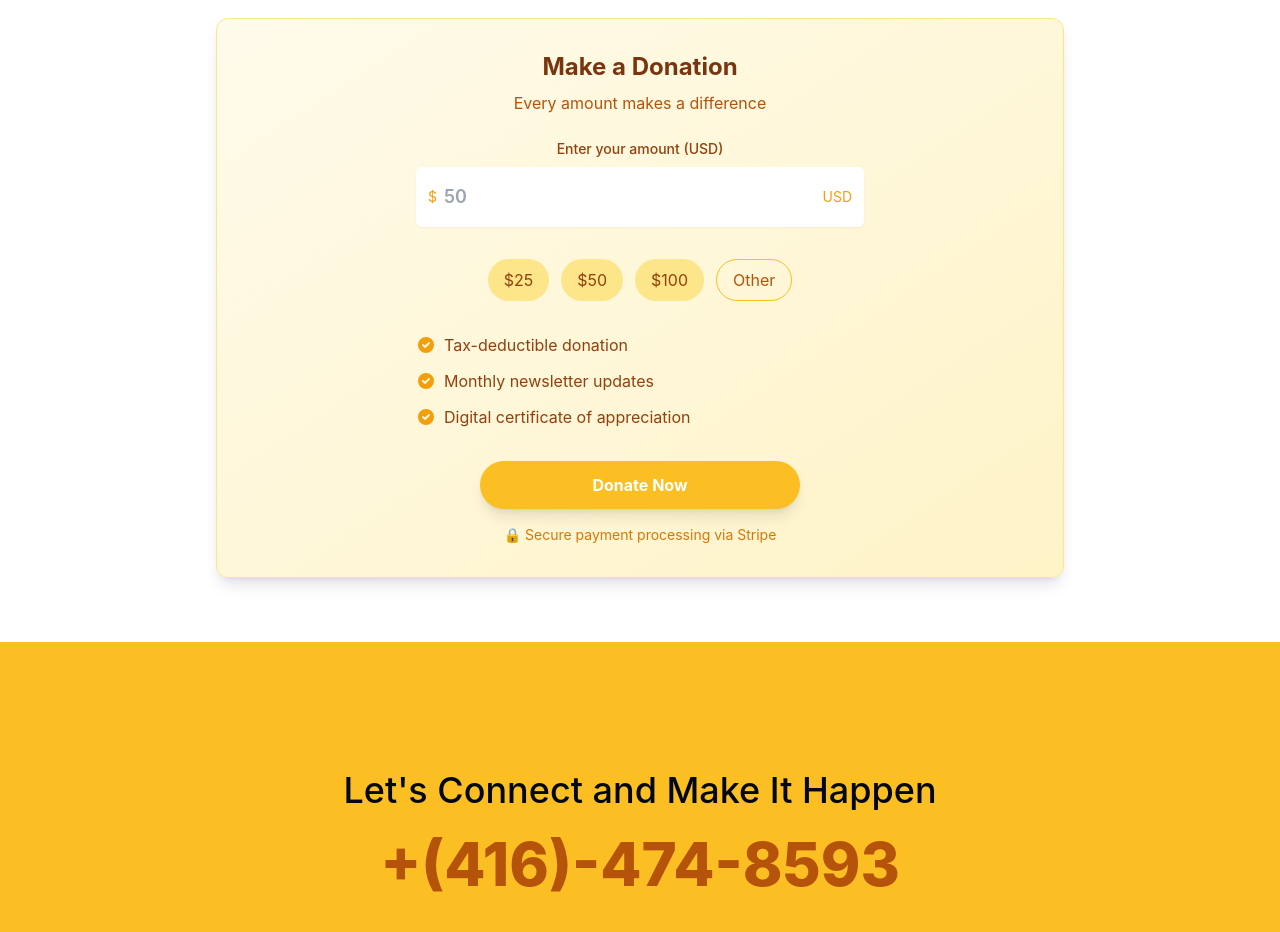
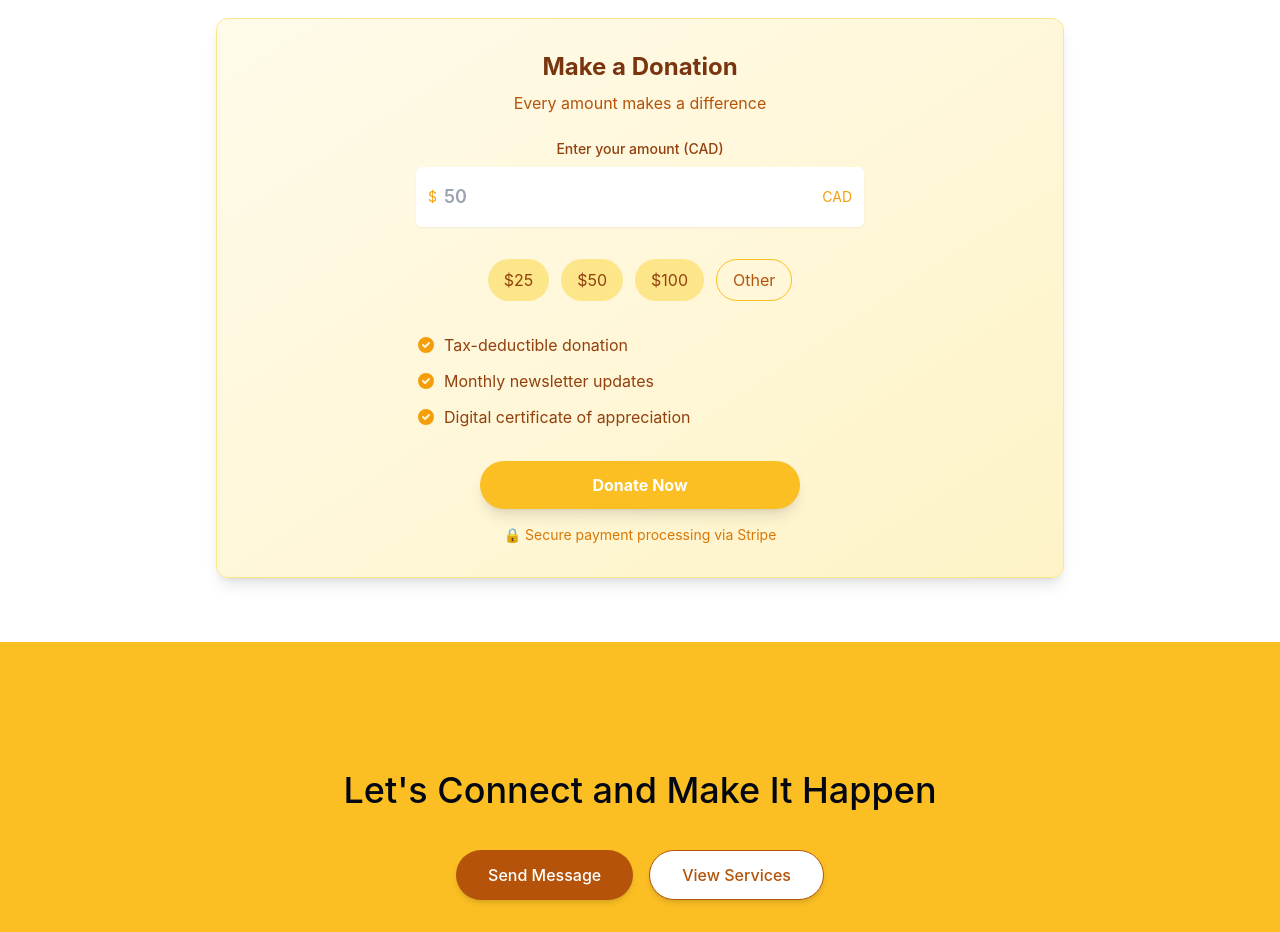
Before and after one commit to ahmedalxet/harari-ebdal-website, a React (Vite) app: page / in a window 1280 px wide. Shown: the part 2640-3572 px from the top of the page. Built offline with nearby package versions, Linux system fonts and the light colour scheme; the HTML template or start-up script is replaced by a standard one.

Commit message:
Fix server.js route order for Render deployment

```diff
--- a/data/subscribers.json
+++ b/data/subscribers.json
@@ -8,5 +8,10 @@
     "email": "omi@gmail.com",
     "subscribedAt": "2025-06-30T03:14:03.760Z",
     "id": "1751253243760"
+  },
+  {
+    "email": "omiwazi@gmail.com",
+    "subscribedAt": "2025-06-30T03:19:03.376Z",
+    "id": "1751253543376"
   }
 ]
--- a/server.js
+++ b/server.js
@@ -787,11 +787,7 @@ const startServer = async () => {
     console.log(`🚀 Server running on port ${PORT}`);
     console.log(`🌐 Environment: ${process.env.NODE_ENV || 'development'}`);
     console.log(`📍 Health check: ${baseUrl}/health`);
-    console.log(`🧪 Email test: ${baseUrl}/api/test-email`);
     console.log(`👨‍💼 Admin portal: ${baseUrl}/admin`);
-    console.log(`📧 Newsletter API: ${baseUrl}/api/subscribe`);
-    console.log(`💳 Stripe API: ${baseUrl}/api/create-checkout-session`);
-    console.log(`💾 Using file-based storage in ./data/ directory`);
     console.log(`🔑 Admin password: ${process.env.ADMIN_SECRET ? 'Set' : 'NOT SET'}`);
     console.log(`📧 Email status: ${emailWorking ? '✅ Working' : '❌ Not configured'}`);
   });
--- a/src/components/Contact.jsx
+++ b/src/components/Contact.jsx
@@ -39,7 +39,7 @@ const Contact = () => {
   }
 
   const handlePhoneCall = () => {
-    window.location.href = 'tel:+1(416)-474-8593'
+    window.location.href = 'tel:(647)-557-4363'
   }
 
   const closeModal = () => {
@@ -89,7 +89,7 @@ const Contact = () => {
             className="text-4xl sm:text-5xl md:text-6xl font-extrabold text-harari mb-6 cursor-pointer hover:text-amber-800 transition-colors duration-300"
             onClick={handlePhoneCall}
           >
-            +(416)-474-8593
+
           </h3>
 
           <p className="text-lg text-gray-600 mb-10 max-w-lg mx-auto">
@@ -131,7 +131,7 @@ const Contact = () => {
                 <h3 className="text-xl font-bold text-gray-800 mb-4">Contact Options</h3>
                 <div className="space-y-3">
                   <a
-                    href="https://wa.me/4164748593"
+                    href="https://wa.me/+16475572633"
                     target="_blank"
                     rel="noopener noreferrer"
                     className="flex items-center p-3 bg-green-100 rounded-lg hover:bg-green-200 transition-colors"
@@ -143,7 +143,7 @@ const Contact = () => {
                     </div>
                   </a>
                   <a
-                    href="sms:+4164748593"
+                    href="sms:+1(647)557-2633"
                     className="flex items-center p-3 bg-blue-100 rounded-lg hover:bg-blue-200 transition-colors"
                   >
                     <span className="text-2xl mr-3">💬</span>
--- a/src/components/Donations.jsx
+++ b/src/components/Donations.jsx
@@ -96,7 +96,7 @@ const Donation = () => {
             {/* Custom Amount Input */}
             <div className="mb-8 max-w-md mx-auto">
               <label htmlFor="donation-amount" className="block text-sm font-medium text-amber-800 mb-2">
-                Enter your amount (USD)
+                Enter your amount (CAD)
               </label>
               <div className="relative rounded-md shadow-sm">
                 <div className="absolute inset-y-0 left-0 pl-3 flex items-center pointer-events-none">
@@ -114,7 +114,7 @@ const Donation = () => {
                   step="1"
                 />
                 <div className="absolute inset-y-0 right-0 flex items-center">
-                  <span className="text-amber-500 pr-3 sm:text-sm">USD</span>
+                  <span className="text-amber-500 pr-3 sm:text-sm">CAD</span>
                 </div>
               </div>
             </div>
```
